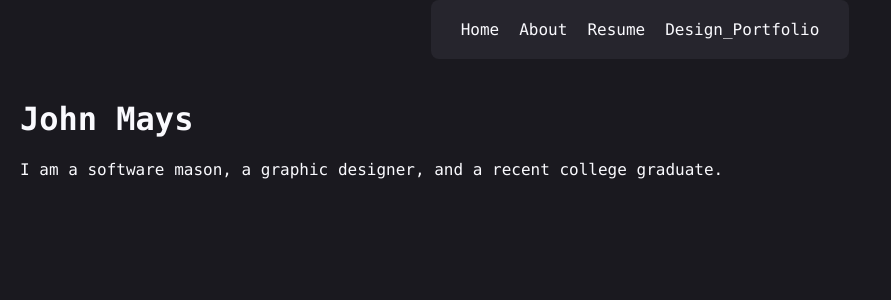
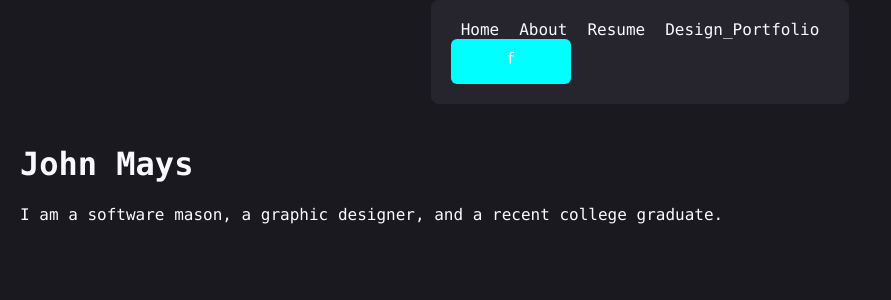
Before and after one commit to johnmays/johnmays.github.io, a React (Create React App) app: page / in a window 1280 px wide. Shown: the top 300 px of the page, without its empty margins (0-891 px from the left). Built offline with nearby package versions, Linux system fonts and the light colour scheme.

Commit message:
box added

```diff
--- a/src/Components/CenteredNavBar.js
+++ b/src/Components/CenteredNavBar.js
@@ -6,5 +6,6 @@ export default function CenteredNavBar() {
         <Link to='/about' className="nav-link">About</Link>
         <Link to='/resume' className="nav-link">Resume</Link>
         <Link to='/designportfolio' className="nav-link">Design_Portfolio</Link>
+        <div className="hover-selector">f</div>
     </nav>
 }
--- a/src/index.css
+++ b/src/index.css
@@ -25,11 +25,20 @@ body {
   border-radius: 6px;
   color: #fafafe;
   text-decoration: none;
-  transition: background-color 1s;
+  transition: background-color 0.7s;
 }
 
 .nav-link:hover {
   background-color: #87878d;
+  transition: background-color 0.1s;
+}
+
+.hover-selector {
+  padding: 10px;
+  width: 100px;
+  height: 25px;
+  background-color: aqua;
+  border-radius: 6px;
 }
 
 .page-content {
```
